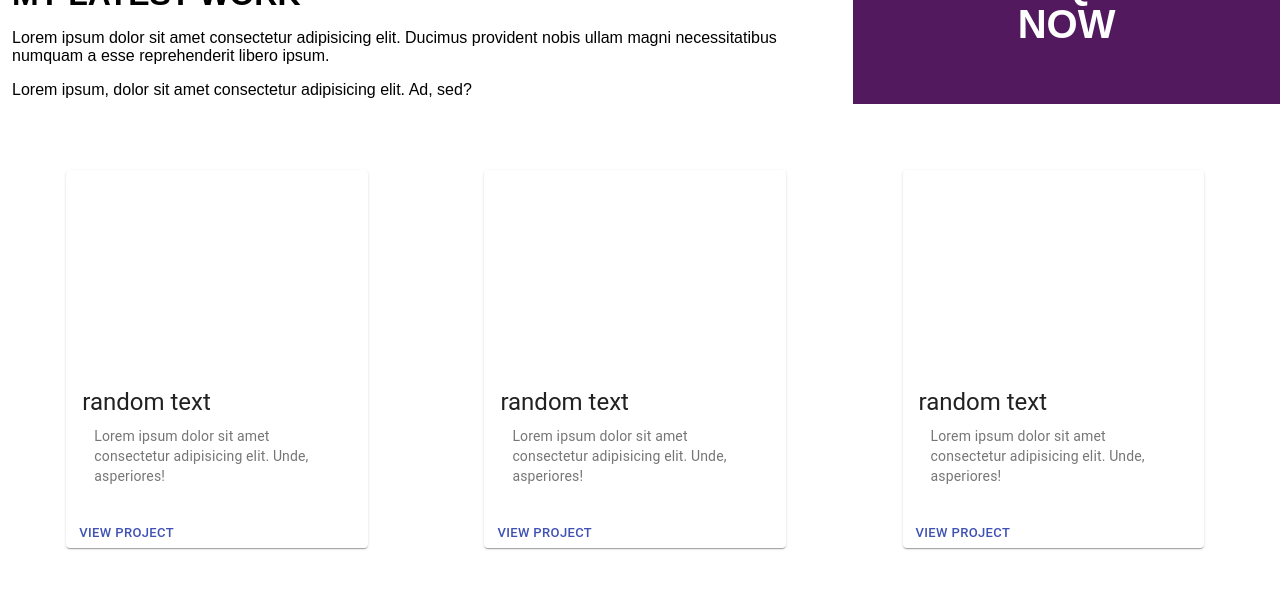
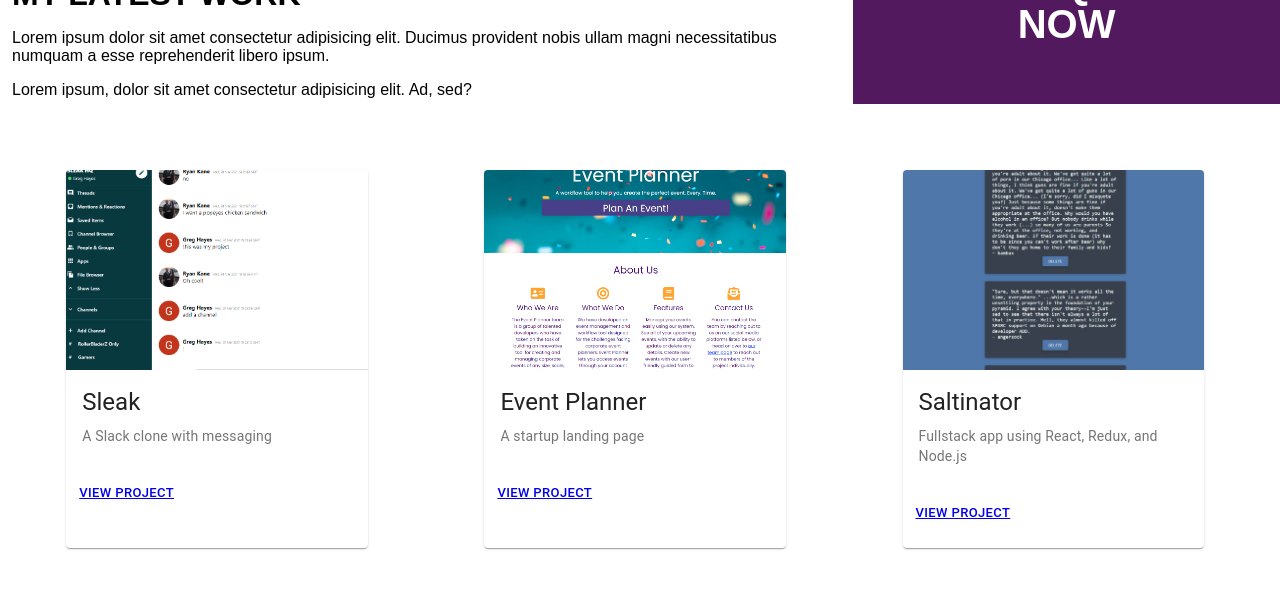
Before and after one commit to hayesdev/portfolio, a React (Create React App) app: page / in a window 1280 px wide. Shown: the part 1876-2471 px from the top of the page. Built offline with nearby package versions, Linux system fonts and the light colour scheme; a web font is replaced by a local one.

Commit message:
fixed bug with data props passed to card component

```diff
--- a/src/App.css
+++ b/src/App.css
@@ -37,7 +37,7 @@ article {
 article.activeSlide {
   opacity: 1;
   transform: translateX(0);
-  animation: fadeOut 2.5s;
+  animation: fadeIn 2.5s;
   /* animation-duration: 1.5s; */
 }
 
--- a/src/components/ProjectCard.jsx
+++ b/src/components/ProjectCard.jsx
@@ -21,28 +21,27 @@ const useStyles = makeStyles({
 
 export default function ProjectCard ({title, desc, link, image}){
   const classes = useStyles();
-
   return (
     <Card className={classes.root}>
       <CardActionArea>
         <CardMedia
-        component={image}
+        component='img'
           className={classes.media}
           image={image}
           title={title}
         />
         <CardContent>
           <Typography gutterBottom variant="h5" component='h2'>
-            random text
+            {title}
           </Typography>
           <Typography variant="body2" color="textSecondary" component='p'>
-            Lorem ipsum dolor sit amet consectetur adipisicing elit. Unde, asperiores!
+            {desc}
           </Typography>
         </CardContent>
       </CardActionArea>
       <CardActions>
         <Button size="small" color="primary">
-          View project
+          <a href={link}>View project</a>
         </Button>
       </CardActions>
     </Card>
--- a/src/components/Projects.jsx
+++ b/src/components/Projects.jsx
@@ -18,8 +18,8 @@ function Projects() {
                     <Work>
                 {data.map((project, index)=> {
                     const {title, desc, link, image} = project;
-                    return <Project key={index} title={title} desc={desc} link={link} image={image} >
-                        <ProjectCard/>
+                    return <Project key={index}  >
+                        <ProjectCard title={title} desc={desc} link={link} image={image}/>
                     </Project>
                 })}
            </Work>
@@ -99,15 +99,14 @@ align-items: center;
 margin-left: 1rem;
 width: 33.3%;
 height: 100%;
-> img {
+/* > img {
     width: 75%;
     max-height: 75%;
-}
-> h2 {
+} */
+/* > h2 {
     margin: 0 .5rem;
-}
-> p {
-    text-align: center;
+} */
+* p {
     margin-left: 0;
 }
 /* border: 1px solid red; */
--- a/src/components/Welcome.jsx
+++ b/src/components/Welcome.jsx
@@ -20,7 +20,7 @@ function Welcome() {
 
         let slider = setInterval(() => {
           setIndex(index + 1);
-        }, 2900);
+        }, 2800);
         return () => clearInterval(slider);
       }, [index]);
 
--- a/src/components/data.js
+++ b/src/components/data.js
@@ -7,7 +7,7 @@ export const data = [
     title: "Sleak",
     desc: "A Slack clone with messaging",
     link: "https://sleak-1acdd.web.app/https://sleak-1acdd.web.app/",
-    image: { sleak },
+    image: sleak,
   },
   {
     title: "Event Planner",
```
